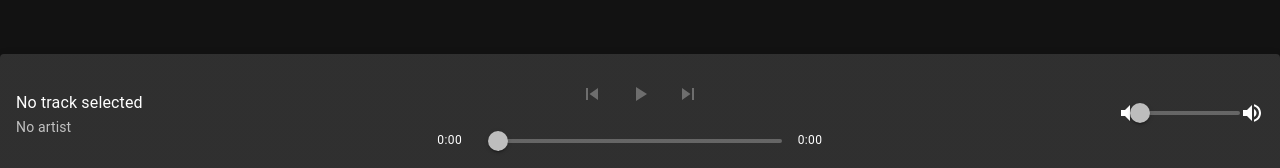
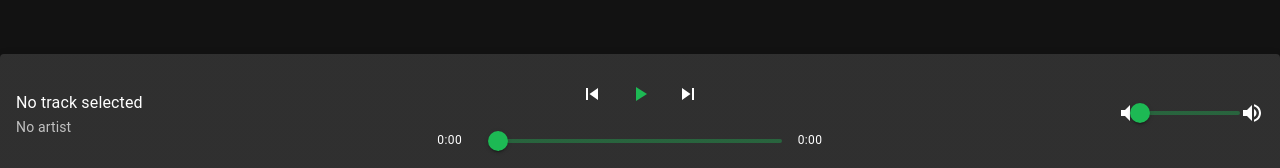
Before and after one commit to R-Theory/Harmony, a React (Vite) app: page /session/1 in a window 1280 px wide. Shown: the part 628-796 px from the top of the page. Built offline with nearby package versions, Linux system fonts and the light colour scheme; no server answers.

Commit message:
Fixing Playbar

```diff
--- a/src/components/PlayerBar.jsx
+++ b/src/components/PlayerBar.jsx
@@ -138,10 +138,20 @@ const PlayerBar = ({
     }
   };
 
-  // Calculate if controls should be disabled
-  const isControlsDisabled = !currentTrack || !selectedPlaybackDevice ||
-    (currentTrack.source === 'spotify' && !selectedPlaybackDevice.hasSpotify) ||
-    (currentTrack.source === 'appleMusic' && !selectedPlaybackDevice.hasAppleMusic);
+  const handlePlayPauseClick = () => {
+    debug.log('Play/Pause button clicked', { currentTrack, isPlaying });
+    onPlayPause();
+  };
+
+  const handleSkipNextClick = () => {
+    debug.log('Skip Next button clicked', { currentTrack });
+    onSkipNext();
+  };
+
+  const handleSkipPreviousClick = () => {
+    debug.log('Skip Previous button clicked', { currentTrack });
+    onSkipPrevious();
+  };
 
   return (
     <Paper
@@ -179,23 +189,20 @@ const PlayerBar = ({
         <Grid item xs={12} sm={4}>
           <Box display="flex" alignItems="center" justifyContent="center">
             <IconButton
-              onClick={onSkipPrevious}
-              disabled={isControlsDisabled}
+              onClick={handleSkipPreviousClick}
               size="large"
             >
               <SkipPrevious />
             </IconButton>
             <IconButton
-              onClick={onPlayPause}
-              disabled={isControlsDisabled}
+              onClick={handlePlayPauseClick}
               size="large"
               color="primary"
             >
               {isPlaying ? <Pause /> : <PlayArrow />}
             </IconButton>
             <IconButton
-              onClick={onSkipNext}
-              disabled={isControlsDisabled}
+              onClick={handleSkipNextClick}
               size="large"
             >
               <SkipNext />
@@ -212,7 +219,6 @@ const PlayerBar = ({
               onChangeCommitted={handleSeekEnd}
               min={0}
               max={duration}
-              disabled={isControlsDisabled}
               sx={{ mx: 2 }}
             />
             <Typography variant="caption" sx={{ minWidth: 45 }}>
@@ -228,7 +234,6 @@ const PlayerBar = ({
               onChange={handleVolumeChange}
               min={0}
               max={100}
-              disabled={isControlsDisabled}
               sx={{ width: 100 }}
             />
             <VolumeUp />
--- a/src/pages/Session.jsx
+++ b/src/pages/Session.jsx
@@ -669,14 +669,6 @@ export default function Session() {
 
   // Handle playback state
   useEffect(() => {
-    debug.log('[DEBUG] Playback effect triggered');
-    debug.log('[DEBUG] currentTrack:', currentTrack);
-    debug.log('[DEBUG] selectedPlaybackDevice:', selectedPlaybackDevice);
-    debug.log('[DEBUG] isPlaying:', isPlaying);
-    debug.log('[DEBUG] spotifyDeviceId:', spotifyDeviceId);
-    debug.log('[DEBUG] progress:', progress);
-    debug.log('[DEBUG] duration:', duration);
-
     // Don't proceed if session is not fully initialized
     if (!spotifyReady || !selectedPlaybackDevice) {
       debug.log('[Playback] Session not fully initialized');
@@ -691,19 +683,16 @@ export default function Session() {
 
     // Check if the selected device can play the track
     const canPlay = currentTrack.uri?.startsWith('spotify:') ? selectedPlaybackDevice.hasSpotify : selectedPlaybackDevice.hasAppleMusic;
-    debug.log('[Playback] Can play track:', { canPlay, trackUri: currentTrack.uri, deviceCapabilities: selectedPlaybackDevice });
 
-    if (!canPlay) {
-      debug.log('[Playback] Selected device cannot play this track');
-      return;
+    // Only log if there's a meaningful change in playback state
+    if (canPlay && (isPlaying !== undefined)) {
+      debug.log('[Playback] Playback state updated', {
+        track: currentTrack.uri,
+        isPlaying,
+        device: selectedPlaybackDevice.name
+      });
     }
-
-    // Initialize isPlaying if undefined
-    if (isPlaying === undefined) {
-      setIsPlaying(false);
-      return;
-    }
-  }, [currentTrack, selectedPlaybackDevice, isPlaying, spotifyDeviceId, spotifyReady]);
+  }, [currentTrack, selectedPlaybackDevice, isPlaying, spotifyReady]);
 
   // Handle queue updates
   const handleQueueUpdate = (newQueue) => {
```
